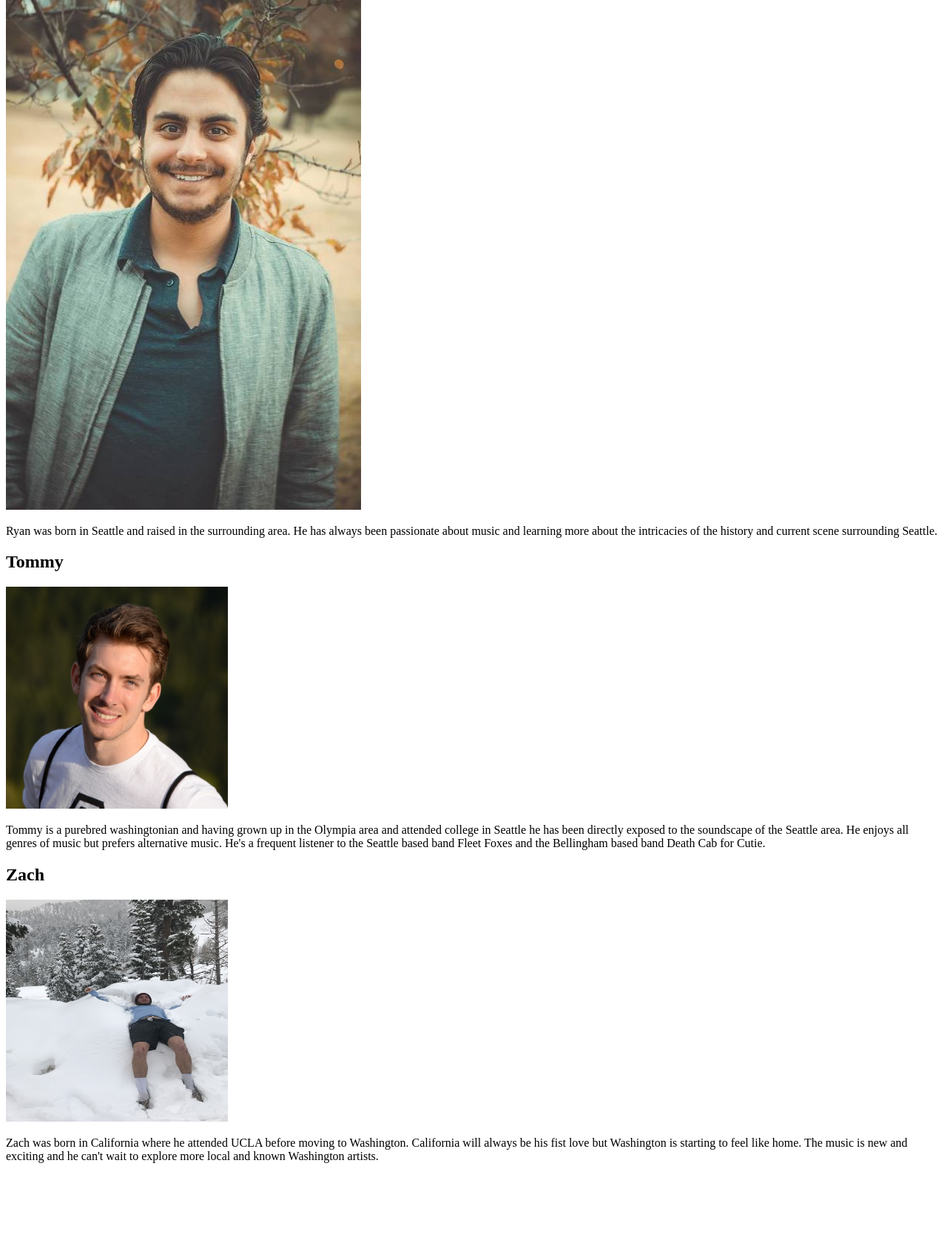
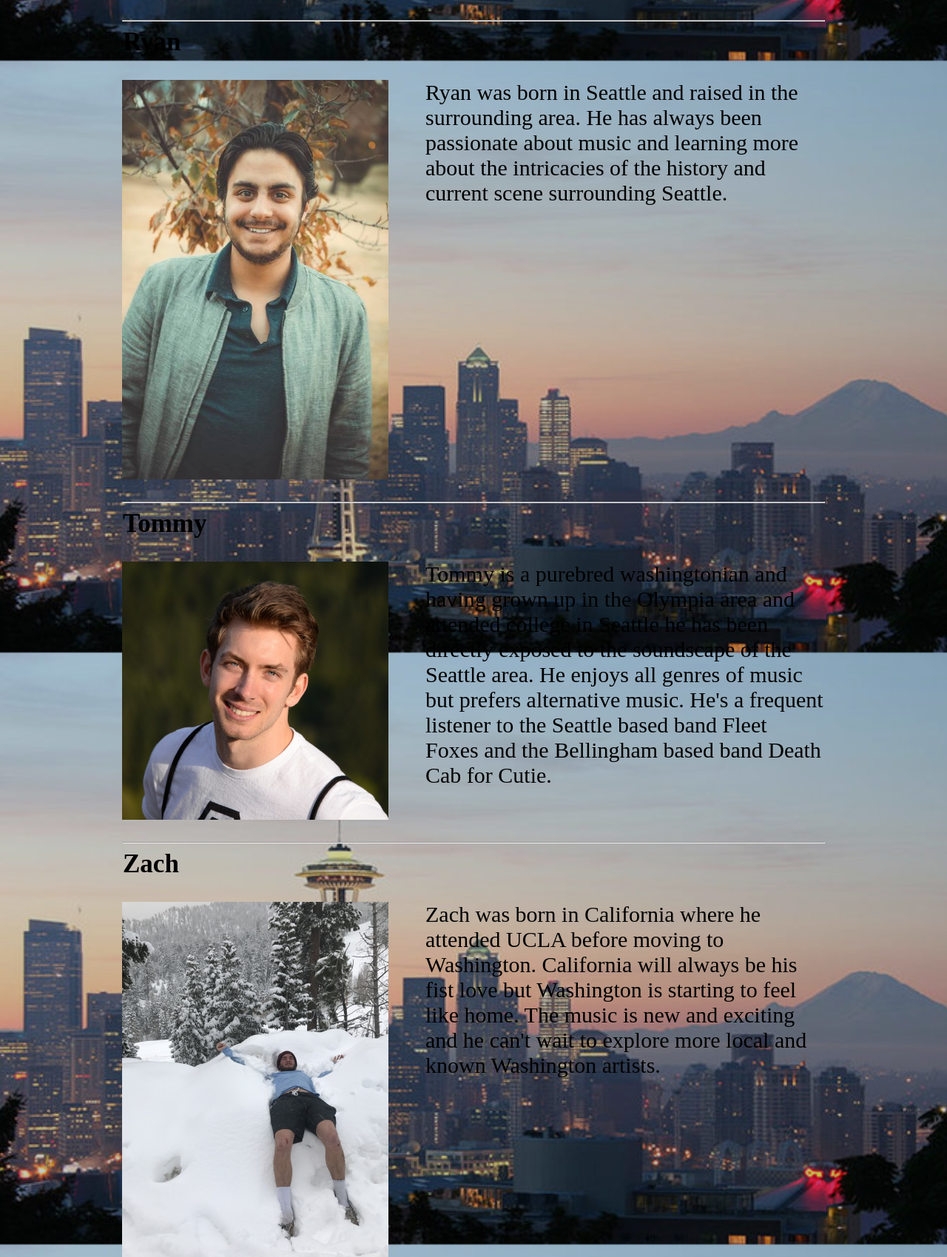
Before and after one commit to Todoville/todoville.github.io, a plain HTML site: page about-us.html in a window 1280 px wide. Shown: the part 718-2417 px from the top of the page at 74% size. Before the commit the page ends 2306 px from the top, so only its background shows below. Drawn offline with Linux system fonts and the light colour scheme.

Commit message:
second commit

```diff
--- /dev/null
+++ b/about-us.css
@@ -0,0 +1,53 @@
+html{
+  height: 100%
+}
+body {
+  width: 950px;
+  margin: 0 auto;
+  padding-top: 5px;
+  height: 100%;
+  }
+header {
+    background-color: black;
+    color: white;
+    text-align: center;
+    padding: 5px;
+    font-size: 20px;
+    display: block;
+    width: 950px;
+  }
+#AndrewPic{
+  width: 360px;
+  padding-right: 50px;
+}
+#RyanPic{
+  width: 360px;
+  padding-right: 50px;
+}
+#TommyPic{
+  width: 360px;
+  padding-right: 50px;
+}
+#ZachPic{
+  width: 360px;
+  padding-right: 50px;
+}
+h2{
+  margin: 1px;
+  font-size: 35px;
+}
+body{
+    background-image: linear-gradient(to bottom, rgba(0,0,0,0.2) 0%,rgba(0,0,0,0.2) 50%), url("img/seattlenight.jpg");
+    background-repeat: no-repeat;
+    background-attachment: fixed;
+    background-size: cover;
+}
+p{
+  float: left;
+  font-size: 30px;
+  font-family: "Times New Roman";
+  background-color: #eeeeee|transparent;
+}
+hr {
+  color: black;
+}
--- a/about-us.html
+++ b/about-us.html
@@ -1,9 +1,11 @@
 <!DOCTYPE html>
 <html>
   <head>
-    <meta charset="utf-8">
+    <!--This is where I give instructions-->
     <title>Puget Sounds</title>
+    <link rel="stylesheet" href="about-us.css">
   </head>
+  <!--What the user sees-->
   <body>
   <header>
       <h1>About Us</h1>
@@ -16,37 +18,42 @@
         </ul>
       </nav>
     <h2>Andrew</h2>
-      <img src="img/andrew.jpg" alt="Picture of Andrew">
-      <p>Andrew is a transplant to the 206 from the 406. Though he loved
+          <p>
+        <img id="AndrewPic"src="img/Andrew.jpg" alt="Picture of Andrew" align="left"/>
+          Andrew is a transplant to the 206 from the 406. Though he loved
             Montana, he feels that the food in Seattle is too good to leave.
-        He is a tournament gamer for Team Entropy, a veterinary
-        assistant at Elliott Bay Animal Hospital, and a lover of all
-        types of Seattle music. He can often be found at concerts with a
-        gaggle of buddies, hanging around the front row.</p>
-
+            He is a tournament gamer for Team Entropy, a veterinary assistant
+            at Elliott Bay Animal Hospital, and a lover of food, friends,
+            and drink.
+          </p>
+        <hr>
     <h2>Ryan</h2>
-      <img src="img/ryan.jpg" alt="Picture of Ryan">
-      <p>Ryan was born in Seattle and raised in the surrounding area. He has always been
-        passionate about music and learning more about the intricacies of the history and
-         current scene surrounding Seattle.</p>
-
+          <p>
+            <img id="RyanPic"src="img/Ryan.jpg" alt="Picture of Ryan" align="left">
+          Ryan was born in Seattle and raised in the surrounding area.
+          He has always been passionate about music and learning more about
+          the intricacies of the history and current scene surrounding
+          Seattle.
+          </p>
+        <hr>
     <h2>Tommy</h2>
-      <img src="img/tommy.jpg" alt="Picture of Tommy"
-      width="300px"
-      height="300px">
-      <p>Tommy is a purebred washingtonian and having grown up in the Olympia
-      area and attended college in Seattle he has been directly exposed to the soundscape of the Seattle area. He enjoys all genres
-    of music but prefers alternative music. He's a frequent listener to the Seattle based band
-  Fleet Foxes and the Bellingham based band Death Cab for Cutie.</p>
-
+          <p>
+        <img id="TommyPic"src="img/Tommy.jpg" alt="Picture of Tommy" align="left">
+          Tommy is a purebred washingtonian and having grown up in the
+            Olympia area and attended college in Seattle he has been directly
+            exposed to the soundscape of the Seattle area. He enjoys all genres
+            of music but prefers alternative music. He's a frequent listener to
+            the Seattle based band Fleet Foxes and the Bellingham based band
+            Death Cab for Cutie.
+          </p>
+        <hr>
     <h2>Zach</h2>
-      <img src="img/zach.jpg" alt="Picture of Zach"
-      width="300px"
-      height="300px">
-      <p>Zach was born in California where he attended UCLA before moving to Washington.
-        California will always be his fist love but Washington is starting to
-        feel like home.  The music is new and exciting and he can't wait to explore
-        more local and known Washington artists.</p>
-
+          <p>
+        <img id="ZachPic"src="img/Zach.jpg" alt="Picture of Zach" align="left">
+        Zach was born in California where he attended UCLA before moving to
+          Washington.  California will always be his fist love but Washington
+          is starting to feel like home.  The music is new and exciting and he
+          can't wait to explore more local and known Washington artists.
+        </p>
   </body>
 </html>
--- a/artiststyle.css
+++ b/artiststyle.css
@@ -9,8 +9,9 @@ body {
 }
 header {
   background-color: grey;
-  color: white;
+  color: blue;
   text-align: center;
+  font-style: italic;
   padding-right: 5px;
   font-size: 30px;
   display: block;
@@ -36,6 +37,7 @@ nav a:hover, a:active {
 
 p {
   text-align: center;
+  padding-bottom: 30px;
 }
 img {
   display: block;
@@ -45,3 +47,9 @@ margin: auto;
 ul {
   display: block;
 }
+div {
+background-image: linear-gradient (green, blue);
+backgound color: blue;
+height: 200px;
+
+}
```
Also changed, not shown: fleetfoxes.html (+4 -3 lines), grieves.html (+0 -5 lines), index.html (+5 -5 lines), jimi.html (+3 -3 lines), odesza.html (added, +33 -0 lines), img/odesza.jpg (added), img/odeszalive.jpg (added), img/seattlenight.jpg (added). Lines whose indentation alone changed are shown as unchanged.
